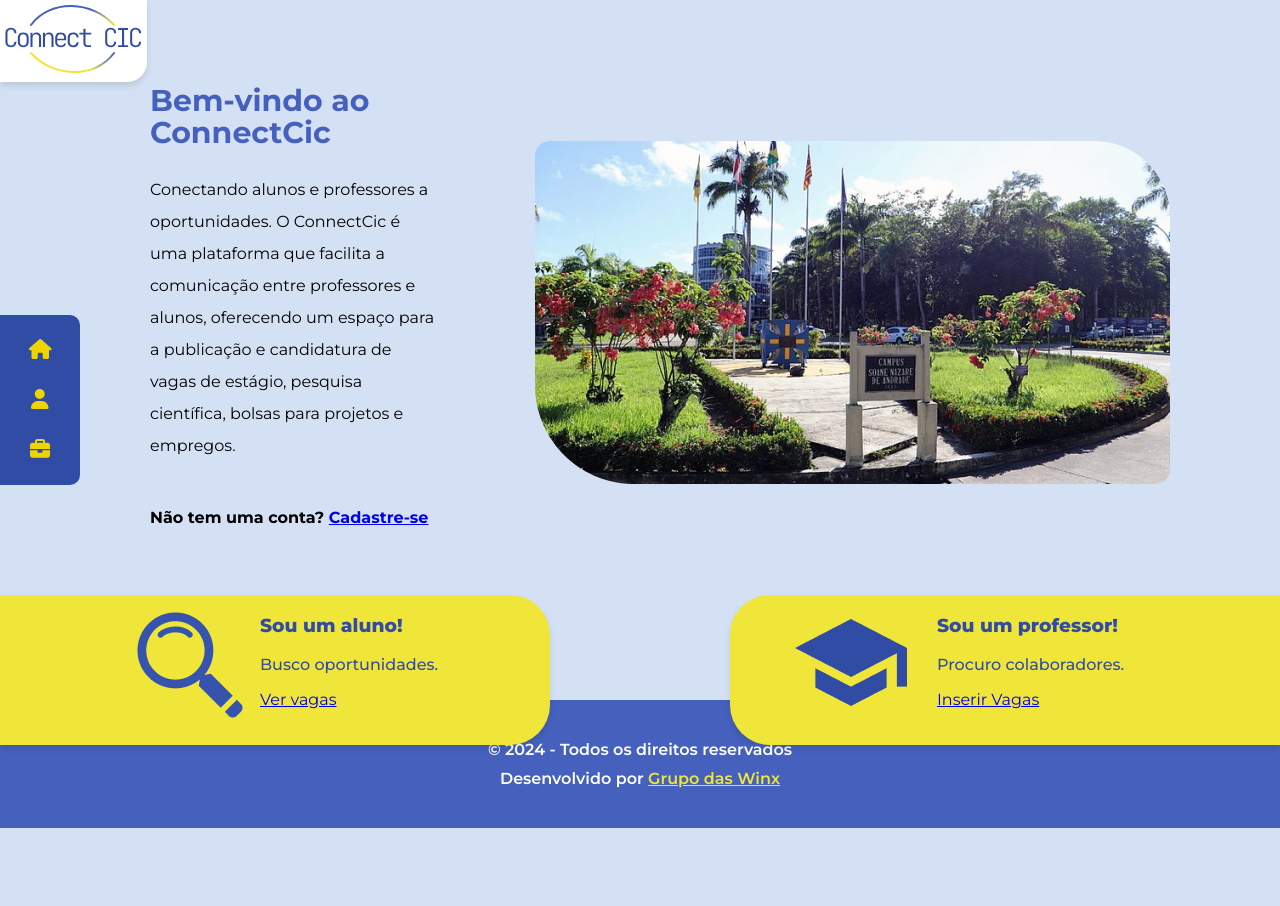
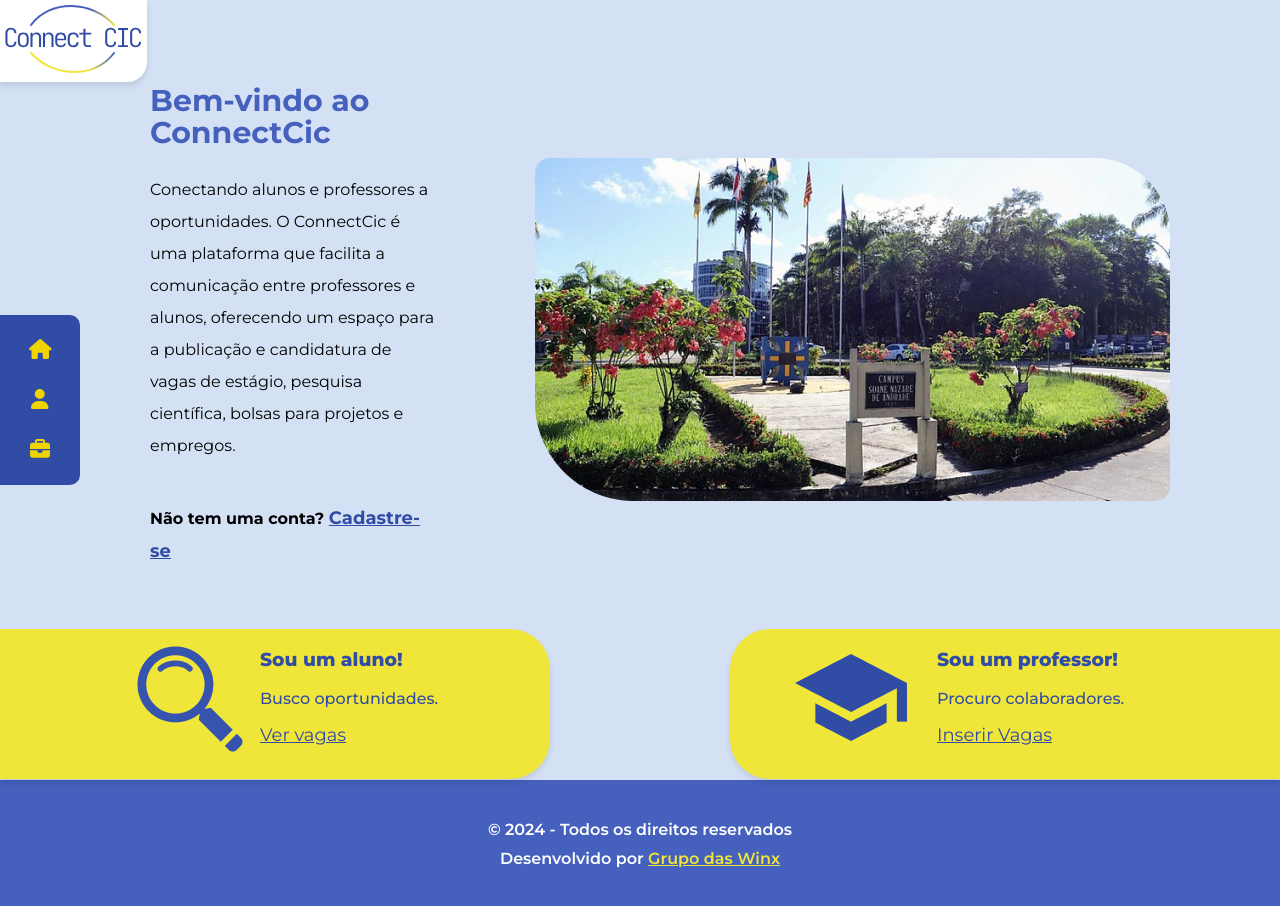
Before and after one commit to colcic-uesc/front-end-project-winx, a Vue app: page /home in a window 1280 px wide. Before the commit the page ends 828 px from the top, so only its background shows below. Built offline with nearby package versions, Linux system fonts and the light colour scheme.

Commit message:
style: change RouteLinks styles in home

```diff
--- a/src/views/HomeView.vue
+++ b/src/views/HomeView.vue
@@ -6,7 +6,7 @@
               <h2 style="color: var(--color-primary); font-size: 30px;"s>Bem-vindo ao ConnectCic</h2>
               <p>Conectando alunos e professores a oportunidades. O ConnectCic é uma plataforma que facilita a comunicação entre professores e alunos, oferecendo um espaço para a publicação e candidatura de vagas de estágio, pesquisa científica, bolsas para projetos e empregos.</p>
               <h3 style="margin-top: 40px;font-size: 16px;">Não tem uma conta?
-                  <RouterLink to = "/signup">Cadastre-se</RouterLink>
+                  <RouterLink to = "/signup" class="router-link">Cadastre-se</RouterLink>
               </h3>
 
               </div>
@@ -21,7 +21,7 @@
             <div class="text-content">
               <h3>Sou um aluno!</h3>
               <p>Busco oportunidades.</p>
-              <RouterLink to = "/vacancy-list">Ver vagas</RouterLink>
+              <RouterLink to = "/vacancy-list" class="router-link">Ver vagas</RouterLink>
             </div>
           </div>
         </div>
@@ -36,7 +36,7 @@
                             name: 'edit-vacancy',
                             params: { id: '1' },
                         }"
-                        class="edit-link"
+                        class="router-link"
               >Inserir Vagas</RouterLink>
             </div>
           </div>
@@ -115,15 +115,6 @@
     font-weight: 500;
   }
 
-  .roles button {
-    background: none;
-    border: none;
-    font-size: 18px;
-    color: var(--color-primary-hover);
-    text-underline-offset: 4px;
-    text-decoration: underline;
-  }
-
   .roles .student {
     background-color: var(--color-secondary);
     display: inline-block;
@@ -146,12 +137,36 @@
     box-shadow: 0 4px 6px rgba(0, 0, 0, 0.1);
   }
 
-  .welcome button {
-    background-color: transparent;
-    border: none;
+
+  a.router-link {
+    font-size: 18px;
     color: var(--color-primary-hover);
-    font-weight: bold;
-    font-size: 18px;
     text-decoration: underline;
   }
+
+  a.router-link:hover{
+    color: var(--color-primary);
+  }
+
+
+  a.roles.router-link{
+    text-underline-offset: 4px;
+  }
+
+  a.welcome.router-link{
+    background-color: transparent;
+    font-weight: bold;
+  }
+
+  a.router-link:visited {
+    color: var(--color-primary-hover);
+  }
+
+  a.router-link:visited:hover {
+    color: var(--color-primary);
+  }
+
+  .home{
+    min-height: 90vh;
+  }
   </style>
```
